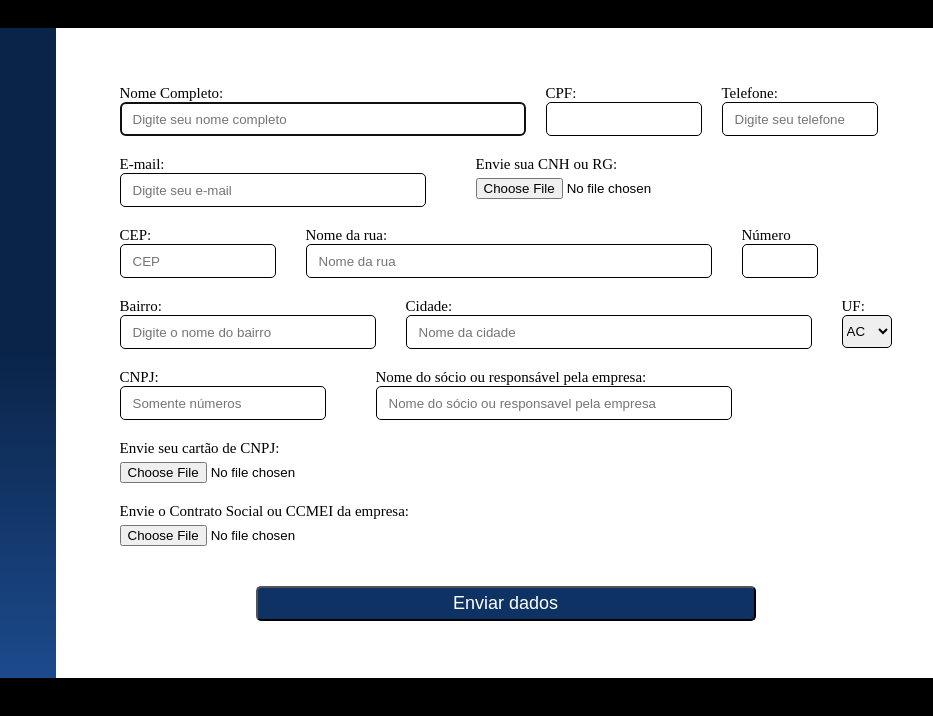
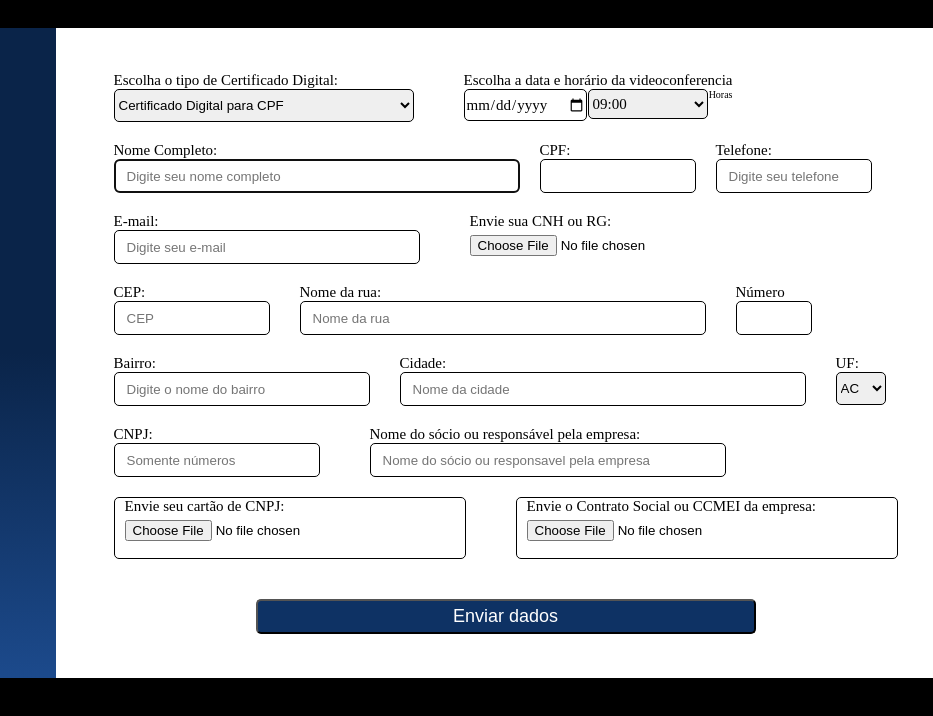
Before and after one commit to leandrocaronelanschi/siteformidentifica, a plain HTML site: page frontend/formulario.html in a window 1280 px wide. Shown: the top 716 px of the page, 347-1280 px from the left. Drawn offline with Linux system fonts and the light colour scheme; a web font is replaced by a local one.

Commit message:
[feat] inclusão dos campos de marcação de hora

```diff
--- a/frontend/formulario.css
+++ b/frontend/formulario.css
@@ -69,7 +69,9 @@ body {
 #label-cidade,
 #label-estado,
 #label-cep,
-#label-responsavel {
+#label-responsavel,
+#label-tipo-certificado,
+#label-data-video {
   font-family: "WorksSans";
   font-size: 1.5rem;
 }
@@ -234,6 +236,83 @@ gap: 3rem;
   align-items: center;
 }
 
+#container-cartao-cnpj {
+  border: solid 0.15rem black;
+  border-radius: 0.5rem;
+  width: 35rem;
+  height: 6rem;
+
+}
+
+#container-contrato-social {
+  border: solid 0.15rem black;
+  border-radius: 0.5rem;
+  width: 38rem;
+  height: 6rem;
+}
+
+#container-cartaocnpj-contratosocial {
+  display: flex;
+  gap: 5rem;
+}
+
+#container-tipo-certificado {
+  display: flex;
+  flex-direction: column;
+}
+
+#container-data-video {
+  display: flex;
+  flex-direction: column;
+}
+
+#input-tipo-certificado {
+ width: 30rem;
+  height: 3.3rem;
+  border: solid 0.15rem black;
+  border-radius: 0.5rem;
+}
+
+#input-data-video {
+  width: 35rem;
+  height: 3rem;
+  border: solid 0.15rem black;
+  border-radius: 0.5rem;
+}
+
+#container-tipo-data {
+  display: flex;
+  gap: 5rem;
+}
+
+#label-contrato-social, #input-contrato-social,
+#label-cartao-cnpj, #input-cartao-cnpj  {
+  padding-left: 1rem;
+}
+
+#input-data-video {
+  width: 12rem;
+  height: 3rem;
+  border: solid 0.15rem black;
+  border-radius: 0.5rem;
+  font-family: "WorksSans";
+  font-size: 1.5rem;
+}
+
+#select-hora {
+ width: 12rem;
+  height: 3rem;
+  border: solid 0.15rem black;
+  border-radius: 0.5rem;
+  font-family: "WorksSans";
+  font-size: 1.5rem;
+}
+
+#container-data-hora {
+  display: flex;
+  justify-content: space-between;
+}
+
 /*------------------------ LADO AZUL ----------*/
 
 #img-logo {
--- a/frontend/formulario.html
+++ b/frontend/formulario.html
@@ -52,6 +52,30 @@
         <div id="container-dados">
 
         <form class="form-principal" id="form-1">
+
+<div id="container-tipo-data">
+
+<div id="container-tipo-certificado">
+  <label for="input-tipo-certificado" id="label-tipo-certificado">Escolha o tipo de Certificado Digital:</label>
+  <select name="tipocertificado" id="input-tipo-certificado">
+    <option>Certificado Digital para CPF</option>
+    <option>Certificado Digital para CNPJ</option>
+  </select>
+</div>
+
+<div id="container-data-video">
+  <label for="input-data-video" id="label-data-video">Escolha a data e horário da videoconferencia</label>
+  <!-- <select name="data-marcada" id="select-nome-dia">
+
+  </select> -->
+  <div id="container-data-hora">
+  <input type="date" name="data-video" id="input-data-video" required>
+  <select name="hora-video" id="select-hora" required></select>
+  <label for="select-hora" id="label-hora">Horas</label>
+  </div>
+</div>
+</div>
+
           <div id="container-nome-cpf">
             <div id="container-nome">
               <label for="input-nome" id="label-nome">Nome Completo:</label>
@@ -181,6 +205,8 @@
           </div>
           </div>
 
+          <div id="container-cartaocnpj-contratosocial">
+
           <div id="container-cartao-cnpj">
             <label for="input-cnpj" id="label-cartao-cnpj"
               >Envie seu cartão de CNPJ:</label
@@ -205,6 +231,8 @@
             />
           </div>
 
+          </div>
+
           <button type="submit" id="btn-enviar1">Enviar dados</button>
         </form>
         </div>
--- a/frontend/formulario.js
+++ b/frontend/formulario.js
@@ -37,3 +37,50 @@ form.addEventListener('submit', async function (formulario) {
     }
 
 })
+
+
+
+const date = new Date();
+const diaSemana = date.getDay();
+const diaMes = date.getDay();
+const mesAno = date.getMonth();
+const anoAtual = date.getFullYear();
+
+const dias = ['Domingo','Segunda','Terça','Quarta','Quinta','Sexta','Sábado'];
+const nomeDia = dias[diaSemana]
+
+
+const selectNomedia = document.getElementById('select-nome-dia');
+
+// for (let i = 0; i < dias.length; i++) {
+//     const criaoption = document.createElement('option');
+//     criaoption.textContent = dias[i];
+//     criaoption.className = 'option-nome-dia';
+//     const valueoption = String(i);
+//     criaoption.id = `option-nome-${valueoption}`
+//     criaoption.value = valueoption;
+//     selectNomedia.appendChild (criaoption);
+// }
+
+
+console.log(`${date} - ${nomeDia} - ${diaMes} - ${mesAno} - ${anoAtual}`);
+
+const nomeDiaSemana = new Date(document.getElementById('input-data-video').value);
+
+
+console.log(nomeDiaSemana);
+
+const horarios = ["09:00","09:30","10:00","10:30","11:00","11:30","12:00","12:30",
+    "13:00","13:30","14:00","14:30","15:00","15:30","16:00","16:30","17:00",
+    "17:30","18:00"]
+
+    for (let i = 0; i <= horarios.length; i++) {
+
+        const selectHora = document.getElementById('select-hora');
+        const optionHora = document.createElement('option');
+        optionHora.id = `option-hora-${i}`
+        optionHora.value = `String(${i})`
+        optionHora.textContent = horarios[i]
+
+        selectHora.appendChild(optionHora);
+    }
```
